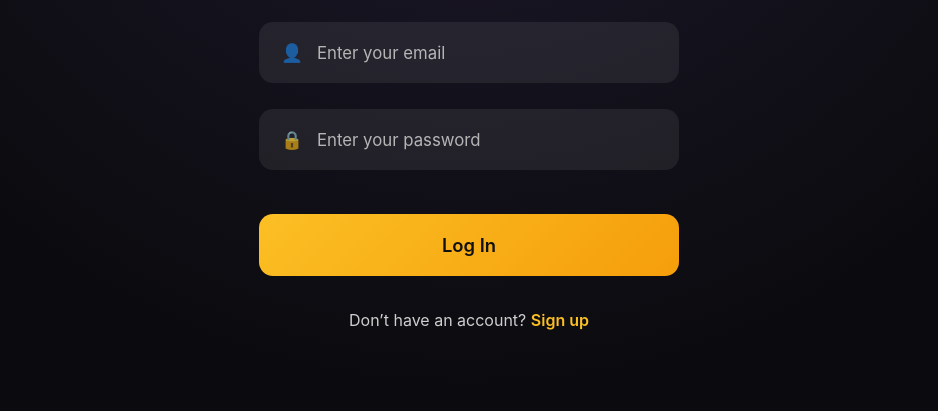
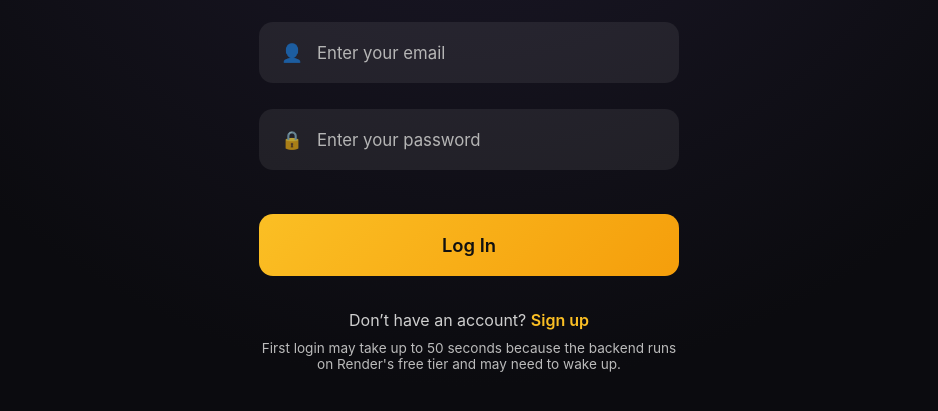
Before and after one commit to leogamboalg-cmd/movie-explorer-app, a plain HTML site: page login.html in a window 1280 px wide. Shown: the part 331-742 px from the top of the page, without its empty margins (171-1109 px from the left). Drawn offline with Linux system fonts and the light colour scheme.

Commit message:
Added message to explain delay at the start

```diff
--- a/css/styles.css
+++ b/css/styles.css
@@ -141,6 +141,13 @@ button:hover {
     opacity: 1;
 }
 
+.render-note {
+    margin-top: 10px;
+    font-size: 0.85rem;
+    color: #bbb;
+    text-align: center;
+}
+
 @media (max-width: 768px) {
     .page {
         padding: 20px;
--- a/login.html
+++ b/login.html
@@ -39,6 +39,10 @@
                 Don’t have an account?
                 <a href="signup.html">Sign up</a>
             </p>
+            <p class="render-note">
+                First login may take up to 50 seconds because the backend runs on Render's free tier and may need to
+                wake up.
+            </p>
             <div id="toast"></div>
         </div>
         <script src="js/api.js"></script>
```
Also changed, not shown: backend/server.js (+8 -0 lines), js/api.js (line endings or trailing spaces).
